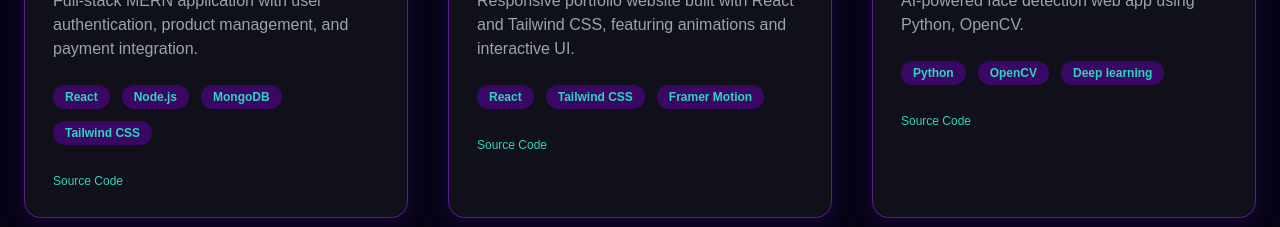
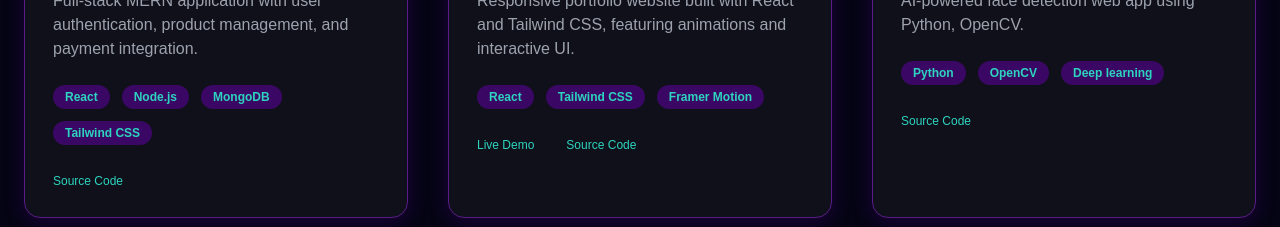
Before and after one commit to deepakmaharana278/My_Portfolio, a React (Vite) app in the folder Portfolio/: page / in a window 1280 px wide. Shown: the part 2140-2367 px from the top of the page. Built offline with nearby package versions, Linux system fonts and the light colour scheme.

Commit message:
project complete

```diff
--- a/Portfolio/src/components/Work/Work.jsx
+++ b/Portfolio/src/components/Work/Work.jsx
@@ -13,7 +13,7 @@ const Work = () => {
       title: "Personal Portfolio",
       description: "Responsive portfolio website built with React and Tailwind CSS, featuring animations and interactive UI.",
       tech: ["React", "Tailwind CSS", "Framer Motion"],
-      demoLink: "",
+      demoLink: "https://my-portfolio-chi-nine-4vbjyr31n2.vercel.app/",
       codeLink: "https://github.com/deepakmaharana278/My_Portfolio",
     },
     {
```
